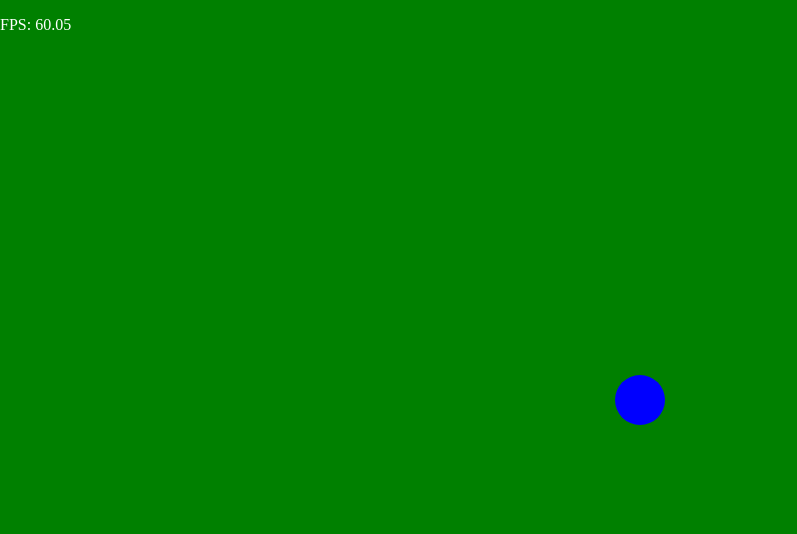
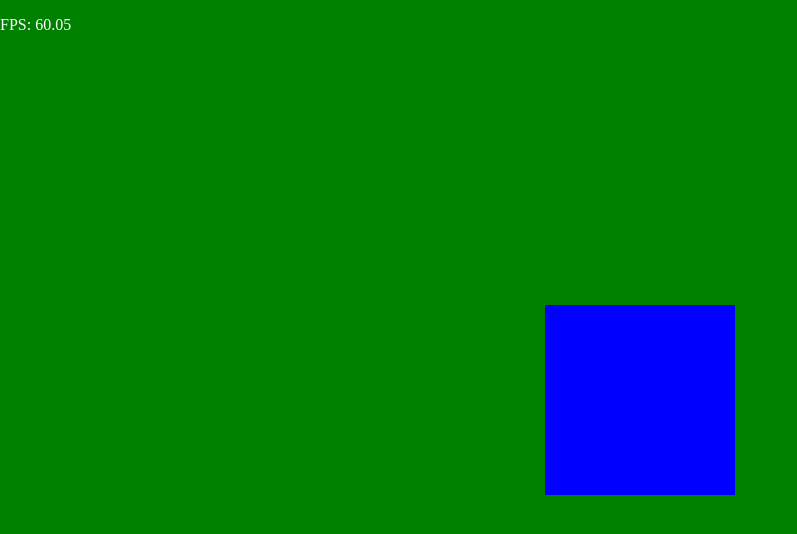
Before and after one commit to nicolasmafra/knock-down, a website: page public/game/index.html in a window 1280 px wide. Both pictures are taken after a click on the element "Play Game". Shown: the whole page, without its empty margins (0-797 px from the left). Drawn offline with nearby package versions, Linux system fonts and the light colour scheme.

Commit message:
feat: add three JS

```diff
--- a/public/game/game.css
+++ b/public/game/game.css
@@ -1,6 +1,5 @@
 body {
 	margin: 0;
-	background-color: green;
 }
 
 .menu-container {
@@ -10,13 +9,3 @@ body {
 .game-gui {
 	color: white;
 }
-
-#box {
-	background-color: blue;
-	width: 50px;
-	height: 50px;
-	position: relative;
-	border-radius: 25px;
-    -ms-transform: translate(-50%, -50%);
-    transform: translate(-50%, -50%);
-}
--- a/public/game/game.js
+++ b/public/game/game.js
@@ -1,28 +1,48 @@
 import { gamepadKeyboard } from '../libs/gamepad-keyboard.js';
 import { gamepadProxy } from '../libs/gamepad-proxy.js';
 import looper from '../libs/looper.js';
+import * as THREE from 'three';
 
 const game = {
 
+	container: document.getElementsByClassName('game-container')[0],
 	fpsElement: document.getElementById('FPS'),
-	boxElement: document.getElementById('box'),
 
-	boxPosition: [0,0],
+	renderer: new THREE.WebGLRenderer(),
+	scene: new THREE.Scene(),
+	camera: new THREE.PerspectiveCamera(),
+
+	box: null,
 	boxMove: [0,0],
-	boxSpeed: 3,
+	boxSpeed: 0.1,
 
 	configure: function() {
 		gamepadKeyboard.configure();
 		gamepadProxy.additionalGamepads.push(gamepadKeyboard.getGamepad());
 		looper.saveFpsHistory = true;
 		looper.renderFunction = (delta) => this.render(delta);
+
+		this.resize();
+		window.onresize = () => this.resize();
+
+		this.container.appendChild(this.renderer.domElement);
+	},
+
+	resize: function() {
+		this.renderer.setSize(window.innerWidth, window.innerHeight);
+
+		this.camera.aspect = window.innerWidth / window.innerHeight;
+		this.camera.updateProjectionMatrix();
 	},
 
 	start: function() {
-		this.boxPosition = [
-			window.innerWidth/2,
-			window.innerHeight/2,
-		];
+		const geometry = new THREE.BoxGeometry( 1, 1, 1 );
+		const material = new THREE.MeshBasicMaterial( { color: 0x0000ff } );
+		this.box = new THREE.Mesh(geometry, material);
+		this.scene.add(this.box);
+
+		this.scene.background = new THREE.Color("green");
+		this.camera.position.z = 5;
 
 		looper.start();
 	},
@@ -30,6 +50,7 @@ const game = {
 	render: function(delta) {
 		this.updateGui();
 		this.moveBox();
+		this.renderer.render(this.scene, this.camera);
 	},
 
 	updateGui: function() {
@@ -45,15 +66,12 @@ const game = {
 		const gamepad = gamepadProxy.getGamepads()[0];
 		if (gamepad) {
 			this.boxMove[0] += gamepad.buttons[15].value - gamepad.buttons[14].value + gamepad.axes[0];
-			this.boxMove[1] += gamepad.buttons[13].value - gamepad.buttons[12].value + gamepad.axes[1];
+			this.boxMove[1] -= gamepad.buttons[13].value - gamepad.buttons[12].value + gamepad.axes[1];
 
 			gamepadProxy.normalizeAxisPair(this.boxMove);
 
-			this.boxPosition[0] += this.boxSpeed * this.boxMove[0];
-			this.boxPosition[1] += this.boxSpeed * this.boxMove[1];
-
-			this.boxElement.style.left = this.boxPosition[0] + "px";
-			this.boxElement.style.top = this.boxPosition[1] + "px";
+			this.box.position.x += this.boxSpeed * this.boxMove[0];
+			this.box.position.y += this.boxSpeed * this.boxMove[1];
 		}
 	},
 };
--- a/public/game/index.html
+++ b/public/game/index.html
@@ -6,10 +6,20 @@
 
 		<link rel="stylesheet" href="../libs/menu-basic.css"/>
 		<link rel="stylesheet" href="game.css"/>
+
+		<script async src="https://unpkg.com/es-module-shims@1.6.3/dist/es-module-shims.js"></script>
+
+		<script type="importmap">
+		{
+			"imports": {
+				"three": "https://unpkg.com/three@0.151.3/build/three.module.js"
+			}
+		}
+		</script>
 	</head>
 	<body>
 
-		<div id="box"></div>
+		<div class="game-container fixed-container"></div>
 
 		<div class="game-gui fixed-container">
 			<p>FPS: <span id="FPS">xxx</span></p>
```
Also changed, not shown: 2 other files.
